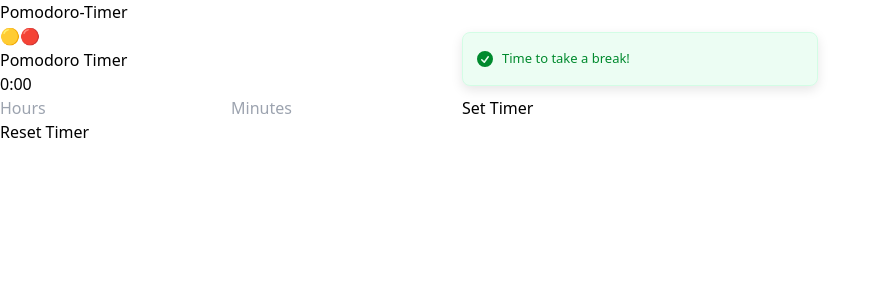
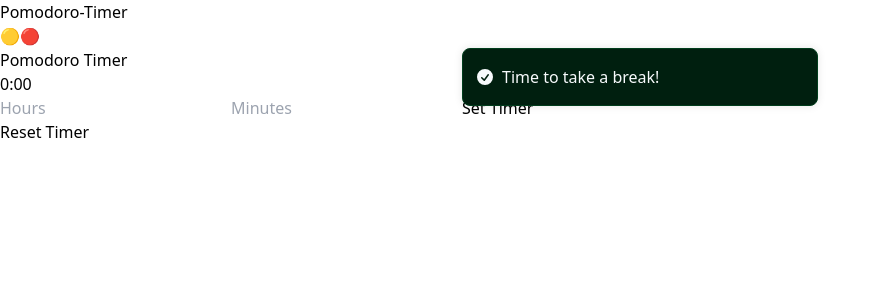
Before and after one commit to akash2061/Pomodoro-Timer-App-Rust, a React (Vite) app: page / in a window 1280 px wide. Shown: the top 300 px of the page, without its empty margins (0-881 px from the left). Built offline with nearby package versions, Linux system fonts and the light colour scheme.

Commit message:
Enhance Toaster component with dark theme and custom styles; update toast duration in Timer component; remove unused win.html file

```diff
--- a/src/App.jsx
+++ b/src/App.jsx
@@ -28,7 +28,21 @@ function App() {
         </div>
       </div>
       <Timer />
-      <Toaster richColors position="top-center" />
+      <Toaster richColors position="top-center" theme="dark"
+        toastOptions={{
+          style: {
+            fontSize: '1rem',
+            padding: '1rem',
+            marginTop: '1rem',
+            // backgroundColor: '#2d3748f0',
+            color: '#f7fafc',
+            borderRadius: '0.5rem',
+            boxShadow: '0 0 0.5rem rgba(0, 0, 0, 0.1)',
+            // border: '1px solid #2d3748',
+            zIndex: 9999
+          }
+        }}
+      />
     </div>
   );
 }
--- a/src/components/Timer.jsx
+++ b/src/components/Timer.jsx
@@ -18,11 +18,11 @@ const Timer = () => {
         } else {
             if (timerName !== 'Pomodoro Timer') {
                 toast.success(`${timerName} is done!`, {
-                    duration: 3000
+                    duration: 5000
                 });
             } else {
                 toast.success('Time to take a break!', {
-                    duration: 3000
+                    duration: 5000
                 });
             }
             invoke('bring_window_to_front');
```
Also changed, not shown: src/components/win.html (deleted, +0 -11 lines).
